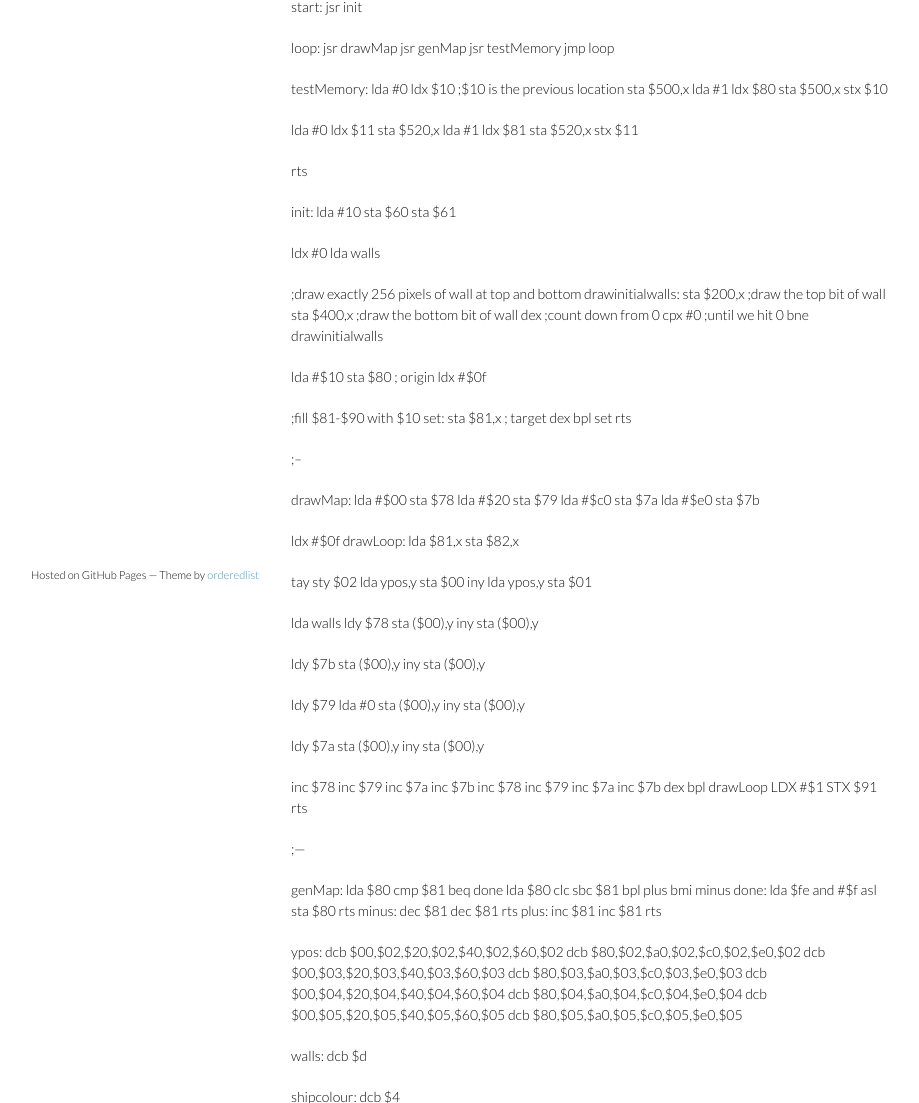
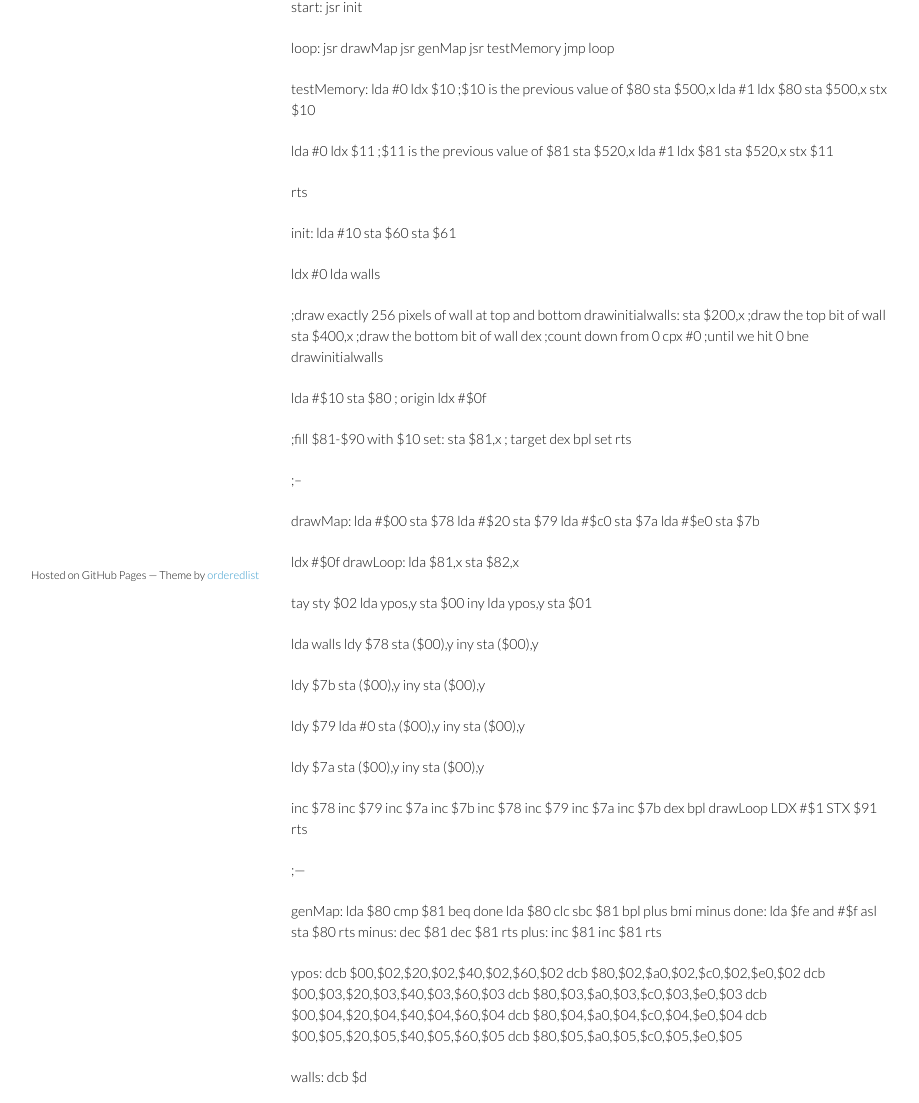
Before and after one commit to skilldrick/easy6502, a Jekyll site: the page built from simulator.markdown, in a window 1280 px wide, cut to the strip 246-1349 px from the top of the page. Shown: the whole strip, without its empty margins (179-1098 px from the left). Built offline with Jekyll 4.4.1, drawn with Linux system fonts in a browser that asks for light colours; nearby versions of some CDN libraries; Markdown is read by kramdown in place of the engine named in the settings.

Commit message:
Make comments make sense.

```diff
--- a/simulator.markdown
+++ b/simulator.markdown
@@ -18,7 +18,7 @@ loop:
 
 testMemory:
   lda #0
-  ldx $10    ;$10 is the previous location
+  ldx $10    ;$10 is the previous value of $80
   sta $500,x
   lda #1
   ldx $80
@@ -26,7 +26,7 @@ testMemory:
   stx $10
 
   lda #0
-  ldx $11
+  ldx $11    ;$11 is the previous value of $81
   sta $520,x
   lda #1
   ldx $81
```
